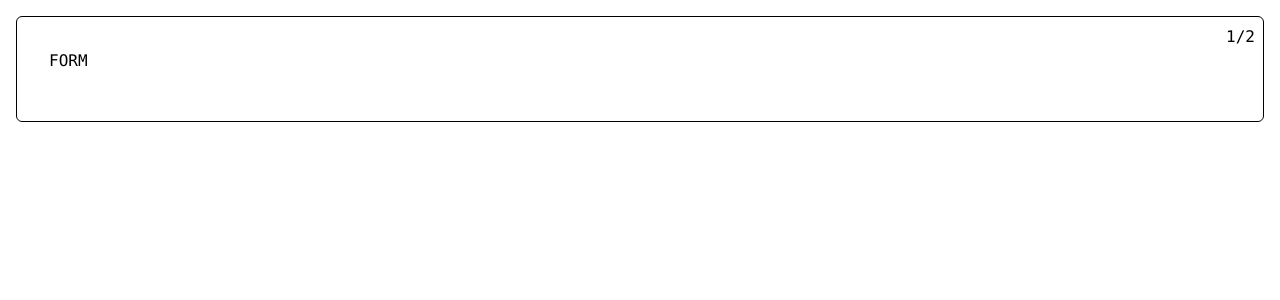
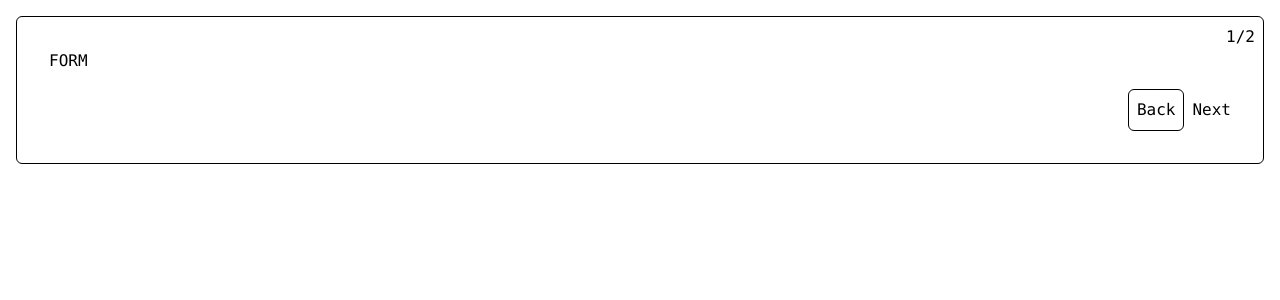
Before and after one commit to code0monkey1/resume-builder-next, a Next.js app: page /form in a window 1280 px wide. Shown: the top 300 px of the page. Built offline with nearby package versions, Linux system fonts and the light colour scheme.

Commit message:
1 Sept 2023, 11:36

```diff
--- a/app/form/page.tsx
+++ b/app/form/page.tsx
@@ -21,7 +21,15 @@ const Form = () => {
         <div className="absolute top-2 right-2 ">
           {currentStepIndex + 1}/{steps.length}
         </div>
-        <div className="mt-4"></div>
+        <div className="mt-4 flex gap-2 justify-end">
+          <button
+            className="border
+           rounded-md p-2 border-black border-solid"
+          >
+            Back
+          </button>
+          <button>Next</button>
+        </div>
       </form>
     </div>
   );
```
